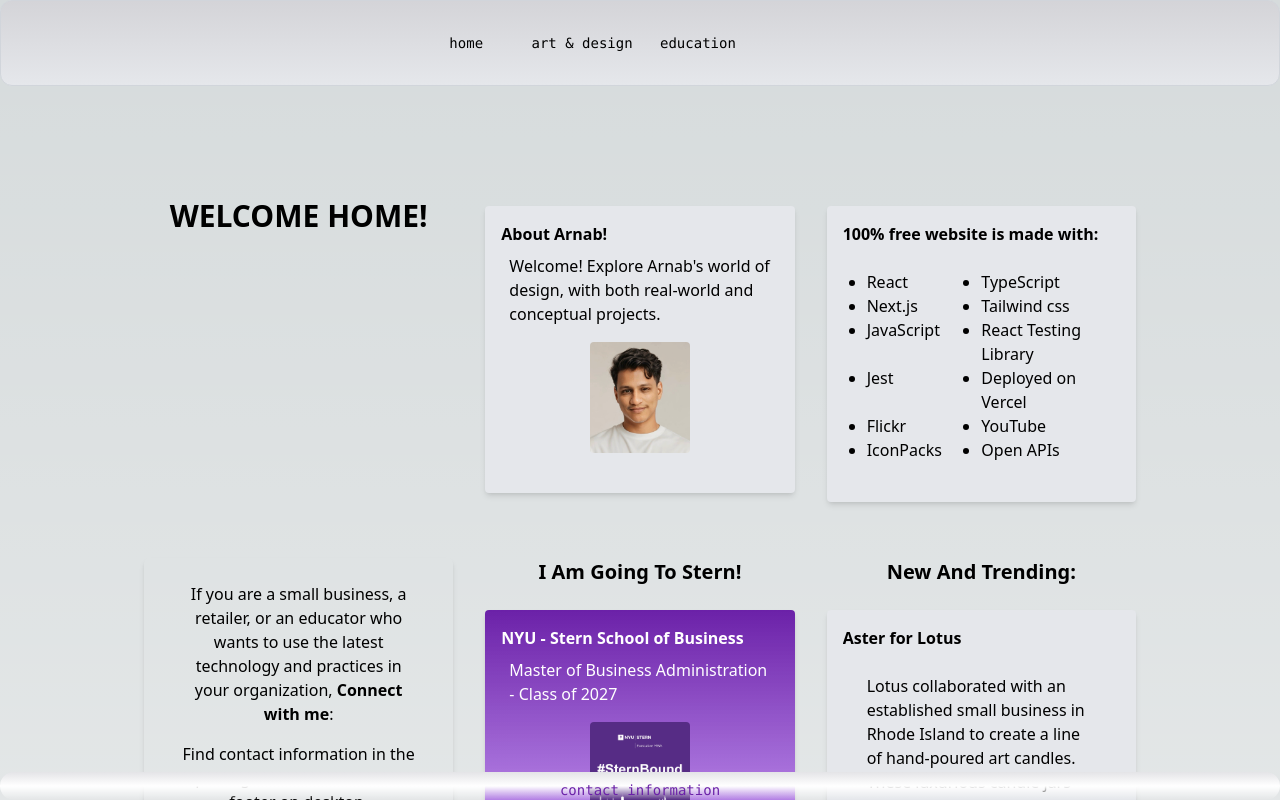
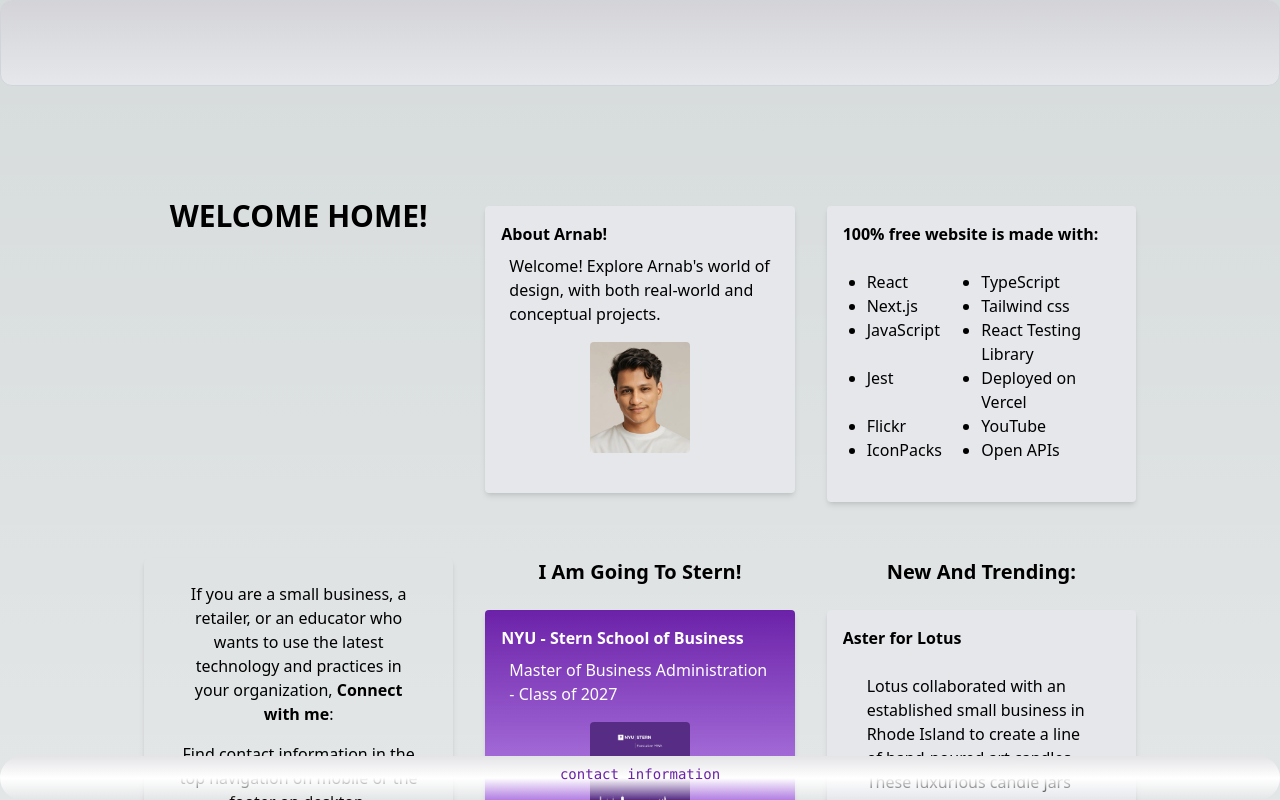
Before and after one commit to arnab-156/arnab-majumdar, a Next.js app: page / in a window 1280 px wide. Shown: the top 800 px of the page. Built offline with nearby package versions, Linux system fonts and the light colour scheme.

Commit message:
navigation and opacity

```diff
--- a/src/app/components/navigation.tsx
+++ b/src/app/components/navigation.tsx
@@ -8,7 +8,7 @@ export const Navigation = () => {
             <section className={`group rounded-[36px] fixed flex w-3/4 ml-[13%] sm:ml-0 py-3 justify-center border-b border-gray-300 bg-gradient-to-b from-zinc-300 backdrop-blur-md
              dark:border-neutral-800 dark:bg-purple-800/30 dark:from-inherit
              sm:w-full lg:w-full lg:static lg:w-auto lg:rounded-xl lg:border lg:bg-gray-200 lg:p-4 lg:dark:bg-zinc-800/30
-             hover:w-[96%] hover:sm:w-full hover:ml-2 hover:sm:ml-0 hover:h-fit hover:bg-purple-800 dark:hover:bg-purple-900 hover:opacity-80
+             hover:w-[96%] hover:sm:w-full hover:ml-2 hover:sm:ml-0 hover:h-fit hover:bg-purple-800 dark:hover:bg-purple-900 hover:opacity-99
              left-0 bottom-3 lg:top-0
              transition ease-in-out delay-300 group-hover:duration-500
              `}>
@@ -53,7 +53,7 @@ export const Navigation = () => {
                 transition ease-in-out delay-150 group-hover:duration-300
                 `
             }>
-                <span className="animate-pulse mt-2 group-hover:hidden text-purple-800 dark:invert">contact information</span>
+                <span className="animate-pulse mt-2 group-hover:hidden text-purple-800 dark:invert lg:mb-4">contact information</span>
                 <div className="hidden group-hover:block mx-4 mt-0">
                     <div className="group-hover:flex justify-content-center">
                         <Link
@@ -63,7 +63,7 @@ export const Navigation = () => {
                         >
                             <Image
                                 className="hover:scale-110 m-2"
-                                src="/linkedin.svg"
+                                src="linkedin.svg"
                                 alt="linkedin image"
                                 width={30}
                                 height={30}
@@ -77,7 +77,7 @@ export const Navigation = () => {
                         >
                             <Image
                                 className="hover:scale-110 m-2"
-                                src="/bluesky.svg"
+                                src="bluesky.svg"
                                 alt="BlueSky logo image"
                                 width={30}
                                 height={30}
@@ -92,7 +92,7 @@ export const Navigation = () => {
                         >
                             <Image
                                 className="hover:scale-110 m-2"
-                                src="/insta.svg"
+                                src="insta.svg"
                                 alt="instagram image"
                                 width={30}
                                 height={30}
```
